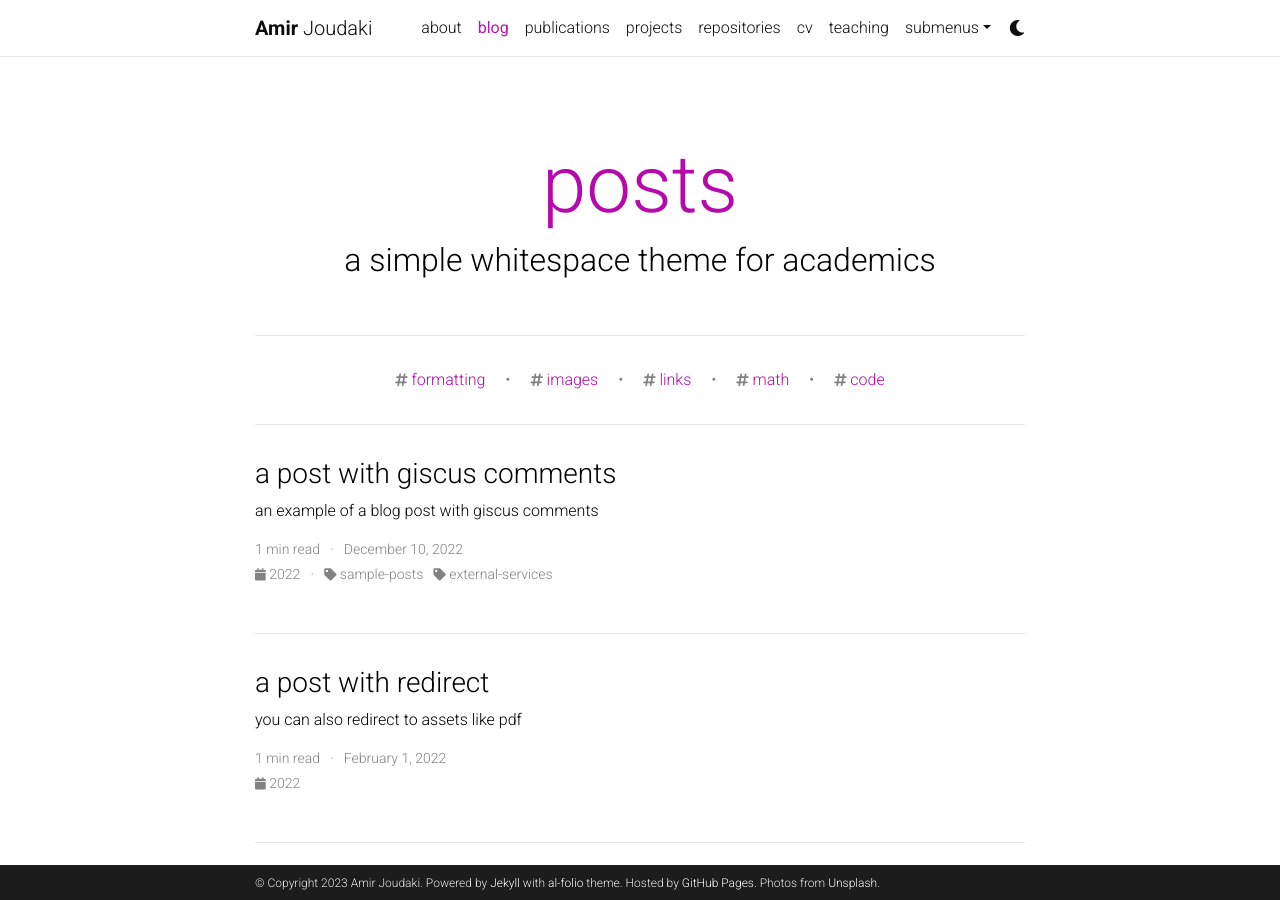
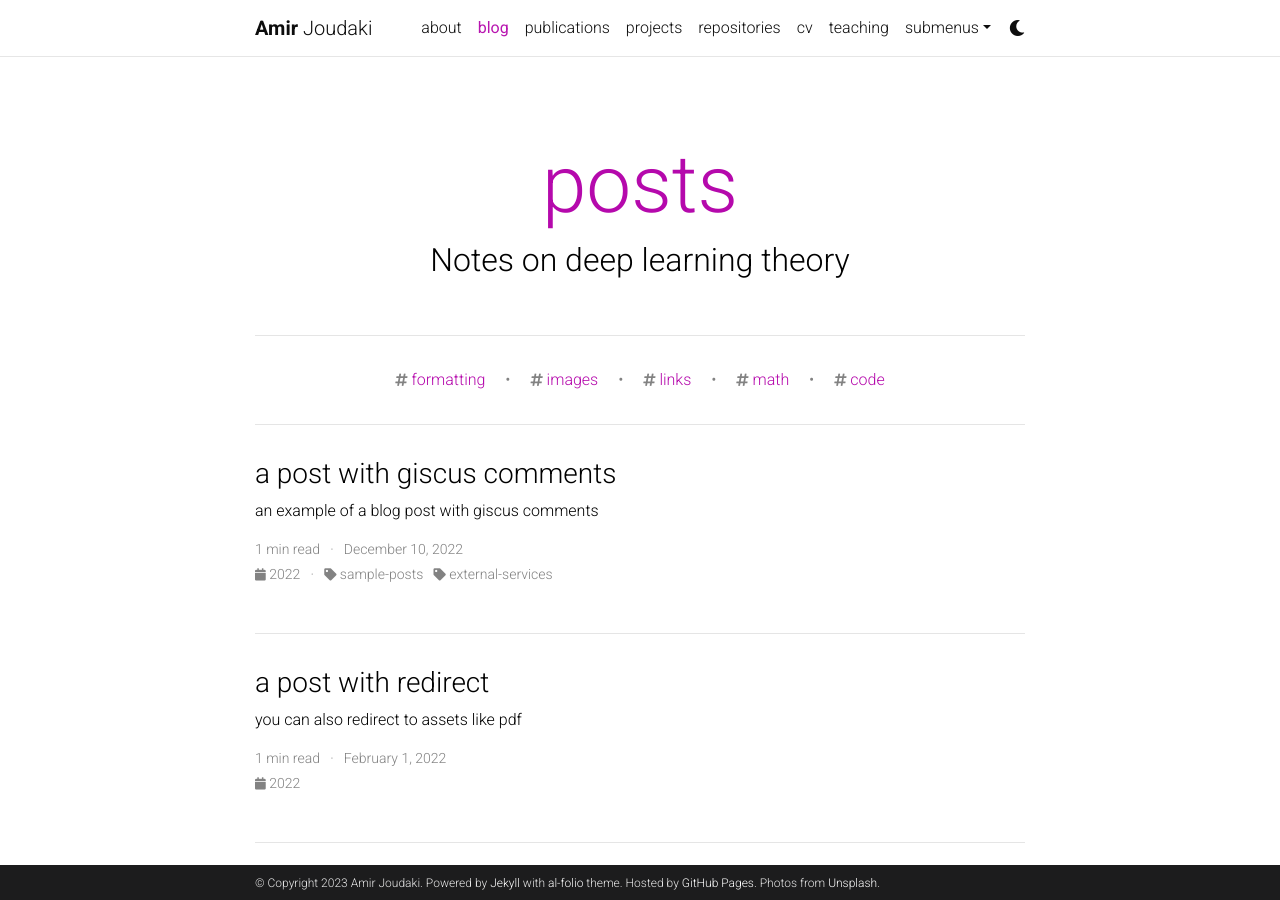
Before and after one commit to ajoudaki/ajoudaki.github.io, a Jekyll site: the page built from blog/index.html, in a window 1280 px wide and 900 px high. Built offline with Jekyll 4.4.1, drawn with Linux system fonts in a browser that asks for light colours; the list of posts is cut into pages by our own code; comment, search, counter and statistics services are not loaded; a style sheet for code colours, icons or effects is not loaded.

Commit message:
changed blog description

```diff
--- a/_config.yml
+++ b/_config.yml
@@ -122,7 +122,7 @@ bing_site_verification:  # out your bing-site-verification ID (Bing Webmaster)
 
 blog_name: posts # blog_name will be displayed in your blog page
 blog_nav_title: blog # your blog must have a title for it to be displayed in the nav bar
-blog_description: a simple whitespace theme for academics
+blog_description: Notes on deep learning theory  # blog description will be displayed in your blog page
 permalink: /blog/:year/:title/
 
 # Pagination
```
